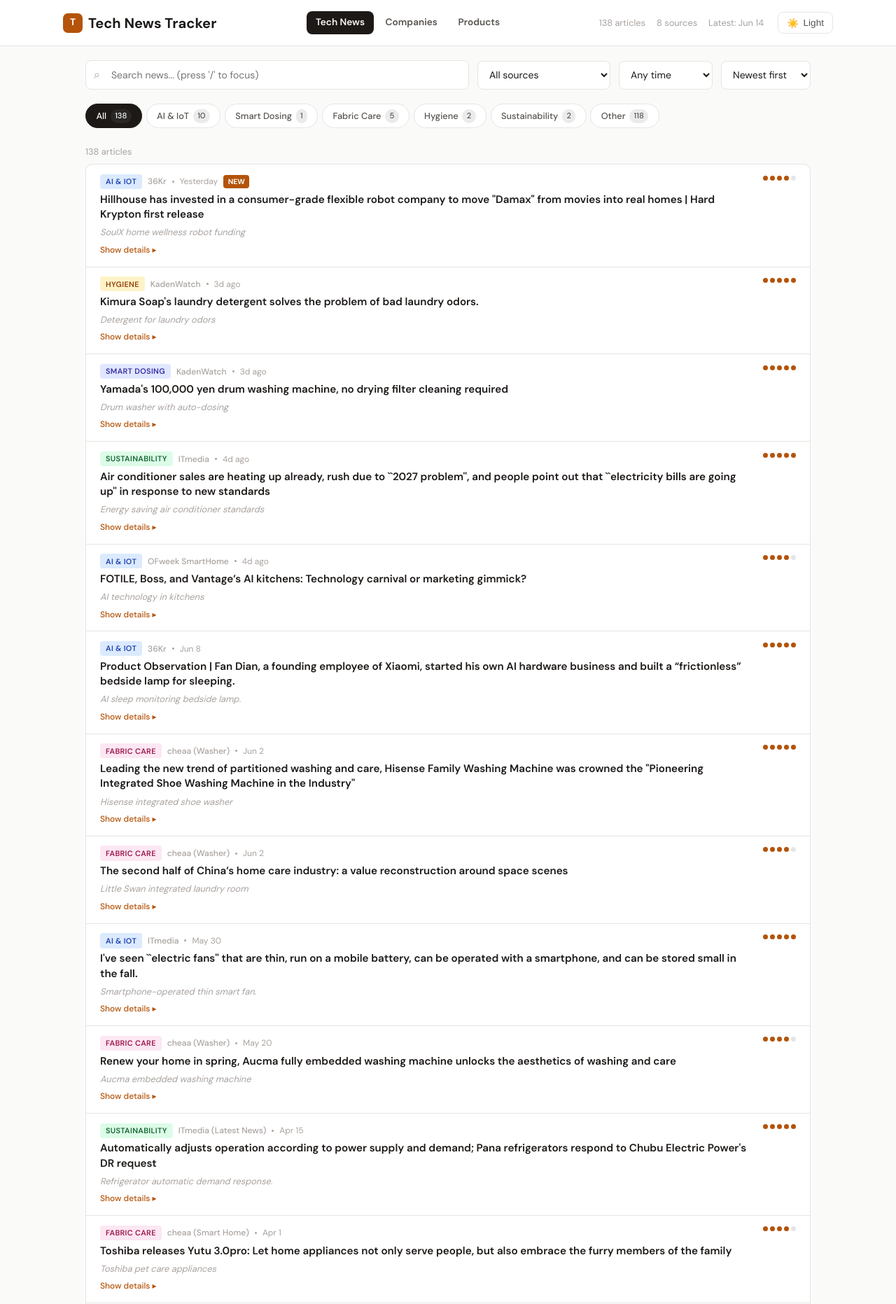
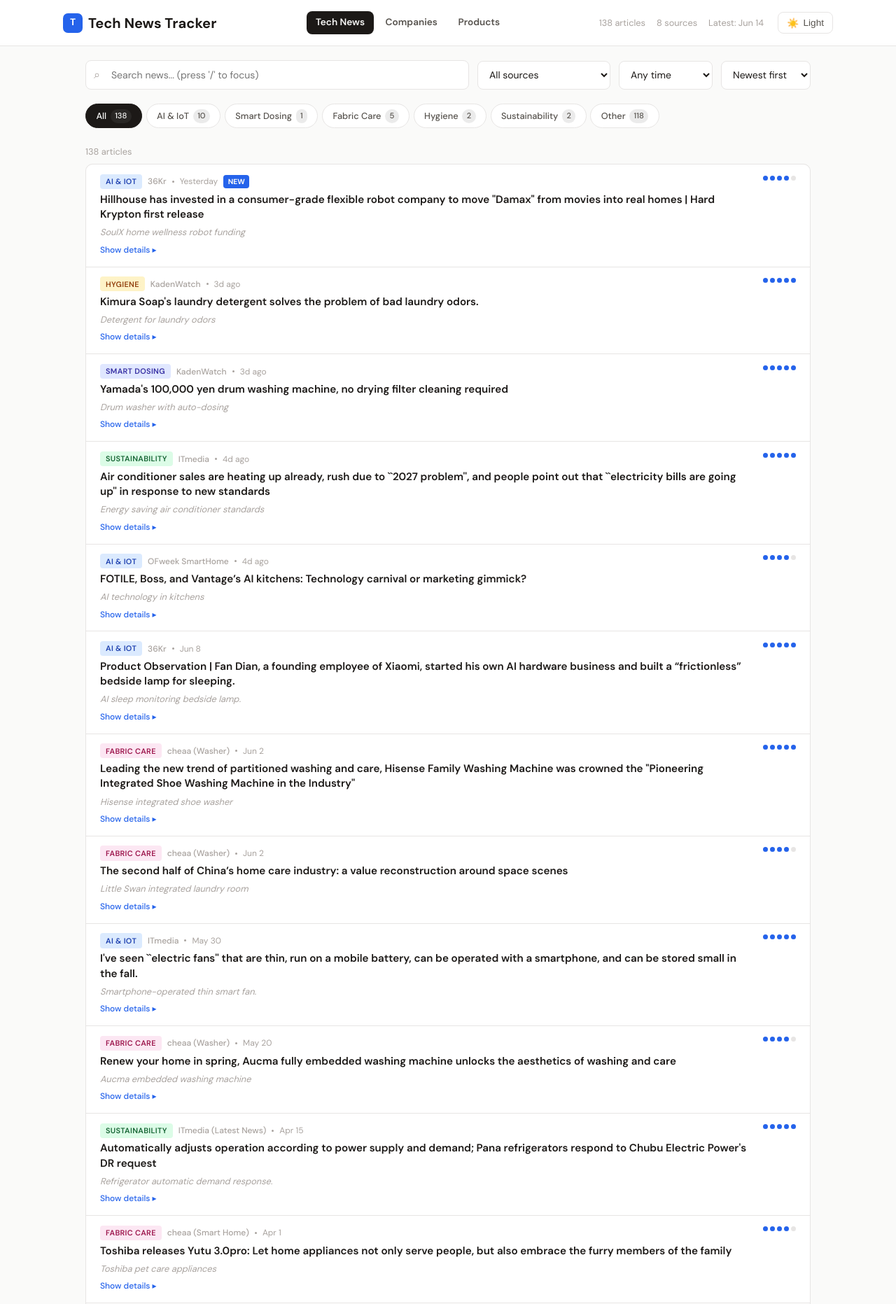
Before and after one commit to AhmetErman/temtek-actions, a Flask app: page / in a window 1280 px wide. Shown: the top 1863 px of the page at 70% size. Run offline with Flask 3, Linux system fonts and the light colour scheme.

Commit message:
ui color change

```diff
--- a/templates/companies.html
+++ b/templates/companies.html
@@ -12,14 +12,14 @@
         :root {
             --bg: #fafaf9; --surface: #ffffff; --border: #e7e5e4; --border-hover: #d6d3d1;
             --text-1: #1c1917; --text-2: #57534e; --text-3: #a8a29e;
-            --accent: #b45309; --accent-bg: #fffbeb; --accent-border: #fde68a;
+            --accent: #2563eb; --accent-bg: #eff6ff; --accent-border: #bfdbfe;
             --shadow-sm: 0 1px 2px rgba(0,0,0,0.04); --shadow-md: 0 4px 12px rgba(0,0,0,0.06);
             --radius: 10px;
         }
         body.dark-theme {
             --bg: #0c0a09; --surface: #1c1917; --border: #2e2a24; --border-hover: #44403c;
             --text-1: #f5f5f4; --text-2: #d6d3d1; --text-3: #78716c;
-            --accent: #f59e0b; --accent-bg: #451a03; --accent-border: #78350f;
+            --accent: #60a5fa; --accent-bg: #172554; --accent-border: #1e40af;
         }
         body {
             font-family: 'DM Sans', -apple-system, BlinkMacSystemFont, "Segoe UI", Roboto, sans-serif;
--- a/templates/index.html
+++ b/templates/index.html
@@ -17,9 +17,9 @@
             --text-1: #1c1917;
             --text-2: #57534e;
             --text-3: #a8a29e;
-            --accent: #b45309;
-            --accent-bg: #fffbeb;
-            --accent-border: #fde68a;
+            --accent: #2563eb;
+            --accent-bg: #eff6ff;
+            --accent-border: #bfdbfe;
             --tag-ai: #dbeafe;
             --tag-ai-text: #1e40af;
             --tag-sustain: #dcfce7;
@@ -47,9 +47,9 @@
             --text-1: #f5f5f4;
             --text-2: #d6d3d1;
             --text-3: #78716c;
-            --accent: #f59e0b;
-            --accent-bg: #451a03;
-            --accent-border: #78350f;
+            --accent: #60a5fa;
+            --accent-bg: #172554;
+            --accent-border: #1e40af;
             --tag-ai: #1e3a8a;
             --tag-ai-text: #93c5fd;
             --tag-sustain: #064e3b;
--- a/templates/products.html
+++ b/templates/products.html
@@ -11,14 +11,14 @@
         :root {
             --bg: #fafaf9; --surface: #ffffff; --border: #e7e5e4; --border-hover: #d6d3d1;
             --text-1: #1c1917; --text-2: #57534e; --text-3: #a8a29e;
-            --accent: #b45309; --accent-bg: #fffbeb; --accent-border: #fde68a;
+            --accent: #2563eb; --accent-bg: #eff6ff; --accent-border: #bfdbfe;
             --yes: #16a34a; --yes-bg: #dcfce7; --partial: #d97706; --partial-bg: #fef3c7; --no: #d6d3d1;
             --radius: 10px;
         }
         body.dark-theme {
             --bg: #0c0a09; --surface: #1c1917; --border: #2e2a24; --border-hover: #44403c;
             --text-1: #f5f5f4; --text-2: #d6d3d1; --text-3: #78716c;
-            --accent: #f59e0b; --accent-bg: #451a03; --accent-border: #78350f;
+            --accent: #60a5fa; --accent-bg: #172554; --accent-border: #1e40af;
             --yes: #4ade80; --yes-bg: #064e3b; --partial: #fbbf24; --partial-bg: #451a03; --no: #44403c;
         }
         body { font-family: 'DM Sans', -apple-system, BlinkMacSystemFont, "Segoe UI", Roboto, sans-serif; background: var(--bg); color: var(--text-1); line-height: 1.5; min-height: 100vh; transition: background .2s, color .2s; }
```
